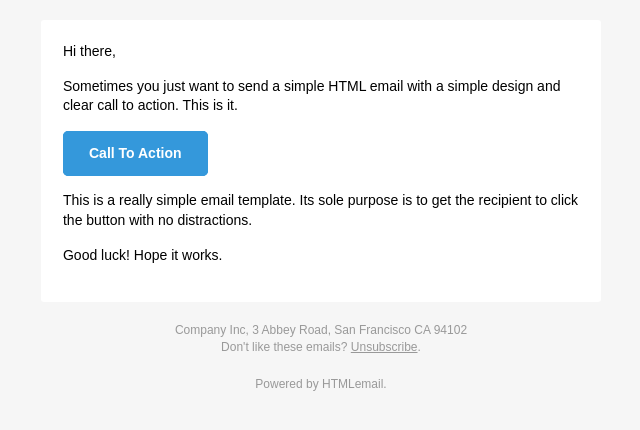
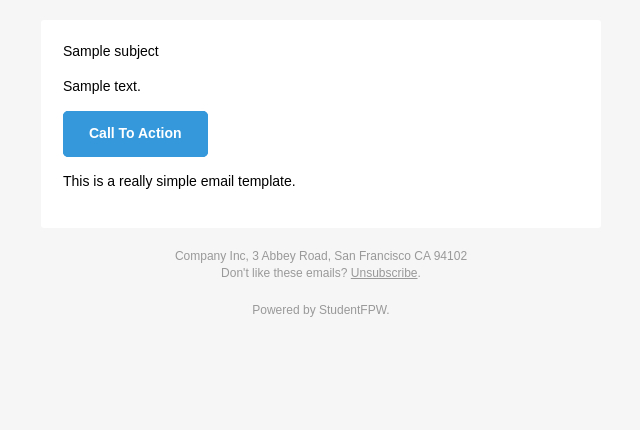
Before and after one commit to StudentFPW/emailerproject, a Django app: template emailsender/templates/html_template.html in a window 1280 px wide. Shown: the top 430 px of the page, without its empty margins (319-959 px from the left). Run offline with Django 4.2, Linux system fonts and the light colour scheme; the template is opened without the code that fills it: most values are stand-ins (such as "Sample title", 1, 10 or a date in 2020).

Commit message:
05/07/2023

```diff
--- a/emailsender/templates/html_template.html
+++ b/emailsender/templates/html_template.html
@@ -333,7 +333,7 @@
     </style>
   </head>
   <body>
-    <span class="preheader">This is preheader text. Some clients will show this text as a preview.</span>
+    <span class="preheader">Email message !</span>
     <table role="presentation" border="0" cellpadding="0" cellspacing="0" class="body">
       <tr>
         <td>&nbsp;</td>
@@ -349,8 +349,8 @@
                   <table role="presentation" border="0" cellpadding="0" cellspacing="0">
                     <tr>
                       <td>
-                        <p>Hi there,</p>
-                        <p>Sometimes you just want to send a simple HTML email with a simple design and clear call to action. This is it.</p>
+                        <p>{{ subject }}</p>
+                        <p>{{ context|safe }}</p>
                         <table role="presentation" border="0" cellpadding="0" cellspacing="0" class="btn btn-primary">
                           <tbody>
                             <tr>
@@ -358,7 +358,7 @@
                                 <table role="presentation" border="0" cellpadding="0" cellspacing="0">
                                   <tbody>
                                     <tr>
-                                      <td> <a href="http://htmlemail.io" target="_blank">Call To Action</a> </td>
+                                      <td> <a href="#" target="_blank">Call To Action</a> </td>
                                     </tr>
                                   </tbody>
                                 </table>
@@ -366,8 +366,7 @@
                             </tr>
                           </tbody>
                         </table>
-                        <p>This is a really simple email template. Its sole purpose is to get the recipient to click the button with no distractions.</p>
-                        <p>Good luck! Hope it works.</p>
+                        <p>This is a really simple email template.</p>
                       </td>
                     </tr>
                   </table>
@@ -384,12 +383,12 @@
                 <tr>
                   <td class="content-block">
                     <span class="apple-link">Company Inc, 3 Abbey Road, San Francisco CA 94102</span>
-                    <br> Don't like these emails? <a href="http://i.imgur.com/CScmqnj.gif">Unsubscribe</a>.
+                    <br> Don't like these emails? <a href="#">Unsubscribe</a>.
                   </td>
                 </tr>
                 <tr>
                   <td class="content-block powered-by">
-                    Powered by <a href="http://htmlemail.io">HTMLemail</a>.
+                    Powered by <a href="#">StudentFPW</a>.
                   </td>
                 </tr>
               </table>
```
Also changed, not shown: emailsender/engine/signals.py (+6 -7 lines), emailsender/engine/migrations/0001_initial.py (added), emailsender/templates/page_profile.html (deleted), 1 other file.
